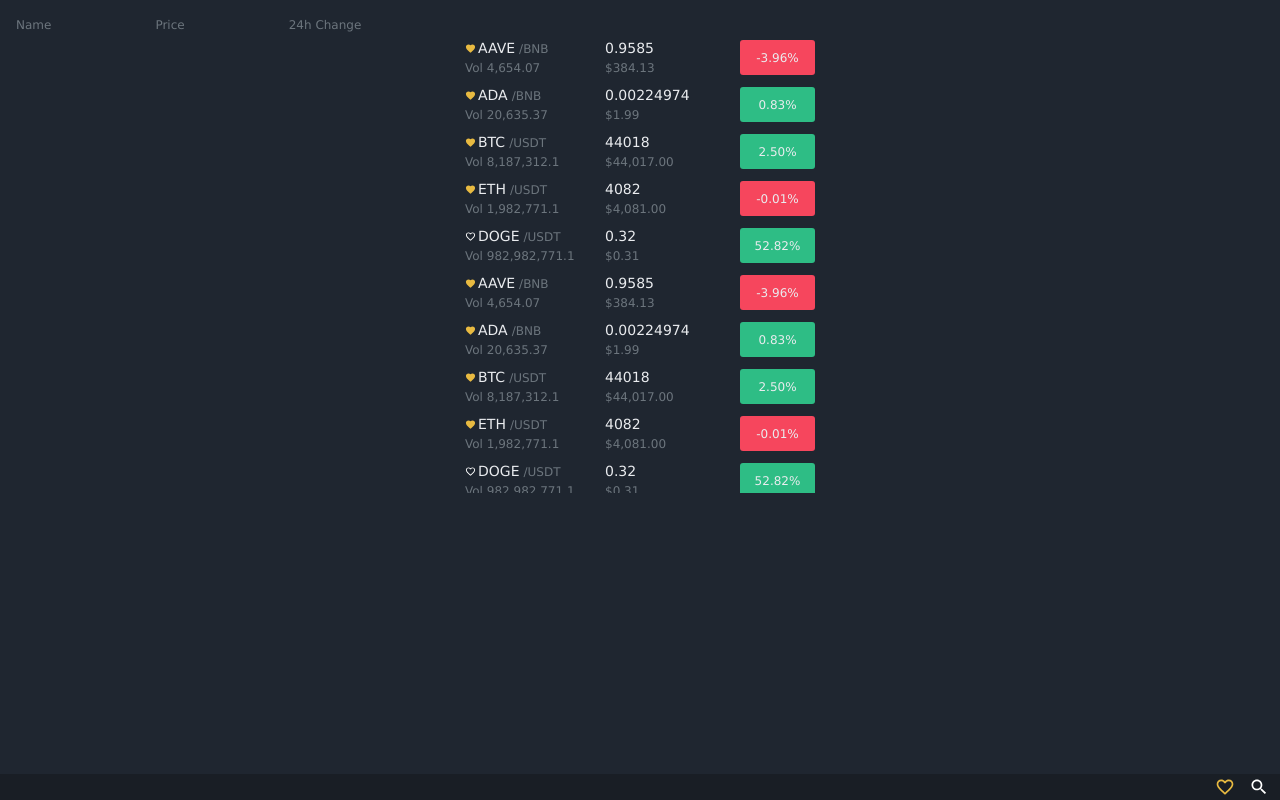
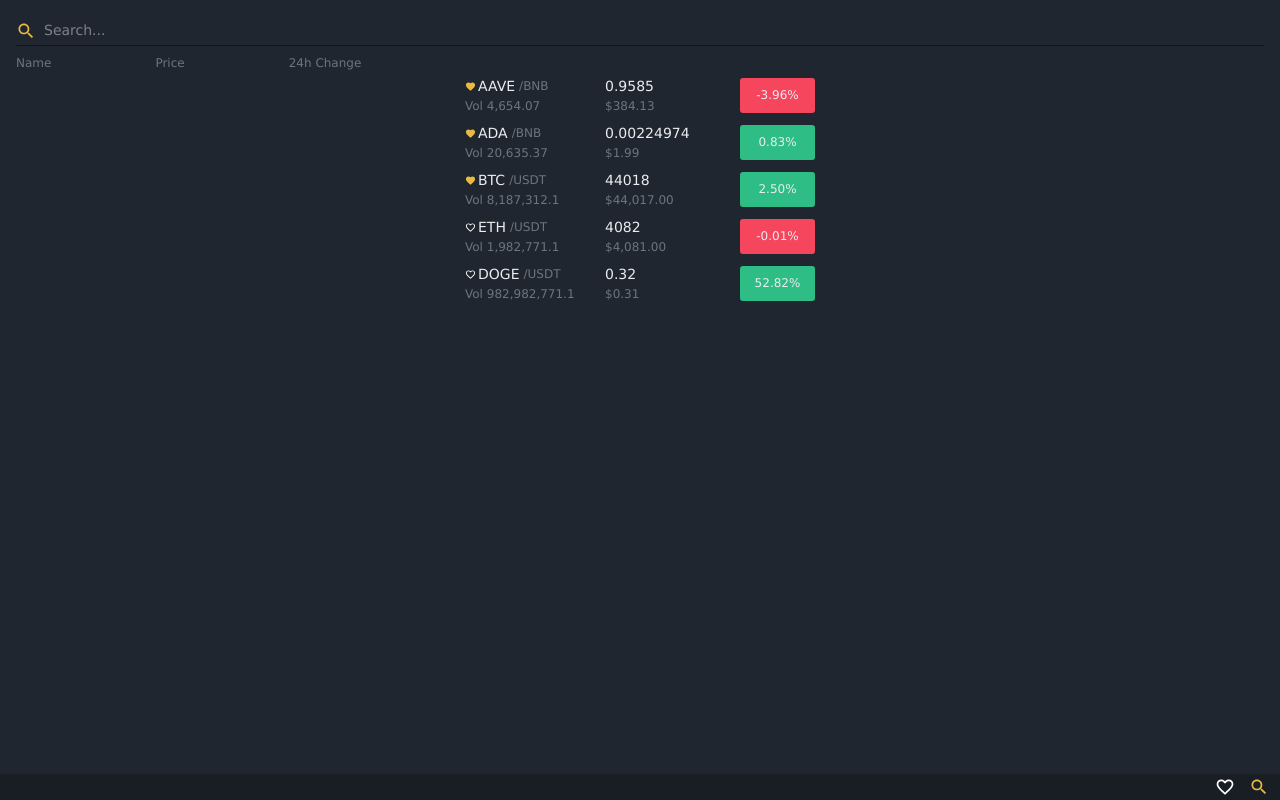
Before and after one commit to olafkotur/cryobar, a React app: page / in a window 1280 px wide. Built offline with nearby package versions, Linux system fonts and the light colour scheme; the HTML template or start-up script is replaced by a standard one.

Commit message:
Added search bar component

```diff
--- a/src/App.tsx
+++ b/src/App.tsx
@@ -14,7 +14,7 @@
 export type TPage = 'saved' | 'search';
 
 const App: React.FC<{}> = ({}) => {
-  const [page, setPage] = React.useState<TPage>('saved');
+  const [page, setPage] = React.useState<TPage>('search');
 
   // mui theme
   const theme = createMuiTheme({
--- /dev/null
+++ b/src/components/SearchBar/SearchBar.tsx
@@ -0,0 +1,32 @@
+import { InputAdornment, TextField } from '@material-ui/core';
+import { Search } from '@material-ui/icons';
+import * as React from 'react';
+
+interface IProps {}
+
+const SearchBar: React.FC<IProps> = ({}) => {
+  return (
+    <div>
+      <TextField
+        fullWidth
+        className="mb-2"
+        style={{ color: '#fff', fontSize: 6 }}
+        placeholder="Search..."
+        type="search"
+        InputProps={{
+          style: {
+            color: '#fff',
+            fontSize: 14,
+          },
+          startAdornment: (
+            <InputAdornment position="start">
+              <Search fontSize="small" color="primary" />
+            </InputAdornment>
+          ),
+        }}
+      />
+    </div>
+  );
+};
+
+export default SearchBar;
--- a/src/pages/Saved/Saved.tsx
+++ b/src/pages/Saved/Saved.tsx
@@ -15,7 +15,7 @@
    */
   const refresh = async () => {
     const res = await SymbolService.fetch();
-    setData([...res, ...res, ...res]);
+    setData(res.filter((v) => v.saved));
     setLoading(false);
   };
 
--- a/src/pages/Search/Search.tsx
+++ b/src/pages/Search/Search.tsx
@@ -1,13 +1,47 @@
 import * as React from 'react';
+import SearchBar from '../../components/SearchBar/SearchBar';
+import Symbol from '../../components/Symbol/Symbol';
+import SymbolService from '../../services/symbol';
+import { ISymbolData } from '../../typings/d';
+import './search.css';
 
 interface IProps {}
 
-const Search: React.FC<IProps> = () => {
-  console.log('hello');
-  return (
-    <div>
-      <div className="">Hello World</div>
+const Search: React.FC<IProps> = ({}) => {
+  const [loading, setLoading] = React.useState<boolean>(true);
+  const [data, setData] = React.useState<ISymbolData[]>([]);
+
+  /**
+   * Fetches new symbol data.
+   */
+  const refresh = async () => {
+    const res = await SymbolService.fetch();
+    setData(res);
+    setLoading(false);
+  };
+
+  React.useEffect(() => {
+    refresh();
+  }, []);
+
+  return !loading ? (
+    <div className="p-3">
+      <SearchBar />
+      <div className="search-column-label mb-1">
+        <span className="text-muted">Name</span>
+        <span className="text-muted search-column-label-offset">Price</span>
+        <span className="text-muted search-column-label-offset">
+          24h Change
+        </span>
+      </div>
+      <div className="search-symbol-container">
+        {data.map((symbol, i) => (
+          <Symbol key={`symbol-${i}`} data={symbol} />
+        ))}
+      </div>
     </div>
+  ) : (
+    <></>
   );
 };
 
--- a/src/pages/Search/search.css
+++ b/src/pages/Search/search.css
@@ -0,0 +1,13 @@
+.search-symbol-container {
+  height: 400px;
+  overflow: scroll;
+}
+
+.search-column-label {
+  background-color: #1f2630;
+  width: 100%;
+}
+
+.search-column-label-offset {
+  margin-left: 104px;
+}
--- a/src/services/symbol.ts
+++ b/src/services/symbol.ts
@@ -40,7 +40,7 @@
         price: 4082,
         currency: 4081,
         growth: -0.01,
-        saved: true,
+        saved: false,
       },
       {
         lSymbol: 'DOGE',
```
